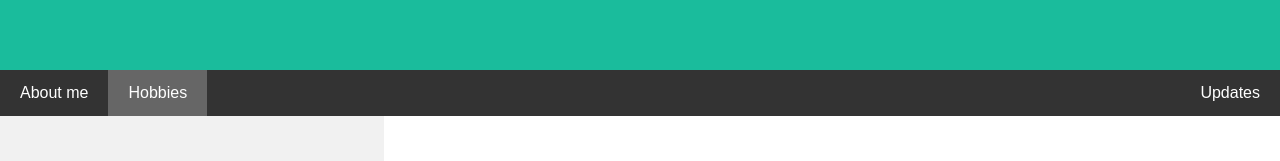
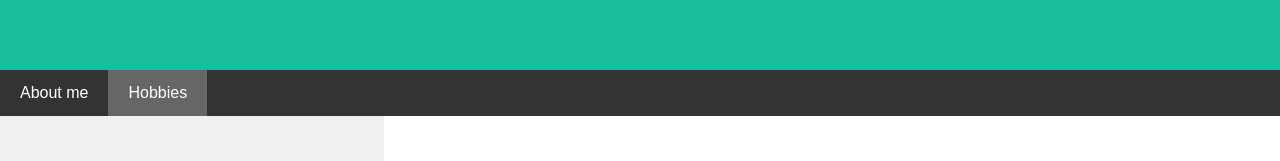
Before and after one commit to Devansh-awat/Devansh-awat.github.io, a plain HTML site: page Hobbies/index.html in a window 1280 px wide. Shown: the part 237-398 px from the top of the page. Drawn offline with Linux system fonts and the light colour scheme.

Commit message:
Update index.html

```diff
--- a/Hobbies/index.html
+++ b/Hobbies/index.html
@@ -130,7 +130,6 @@ body {
 <div class="navbar">
   <a href="https://devansh-awat.github.io/">About me</a>
   <a href="https://devansh-awat.github.io/Hobbies" class="active">Hobbies</a>
-  <a href="https://devansh-awat.github.io/Updates/" class="right">Updates</a>
 
 </div>
 
```
